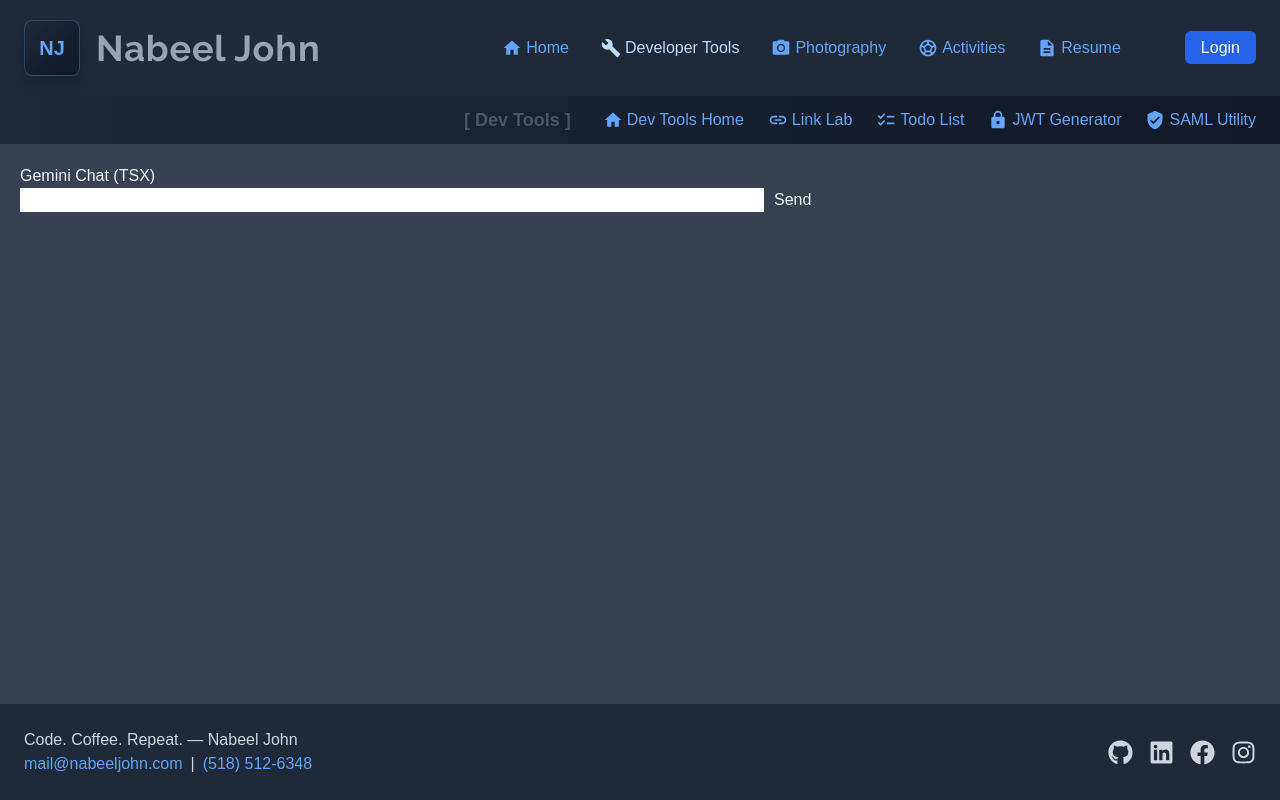
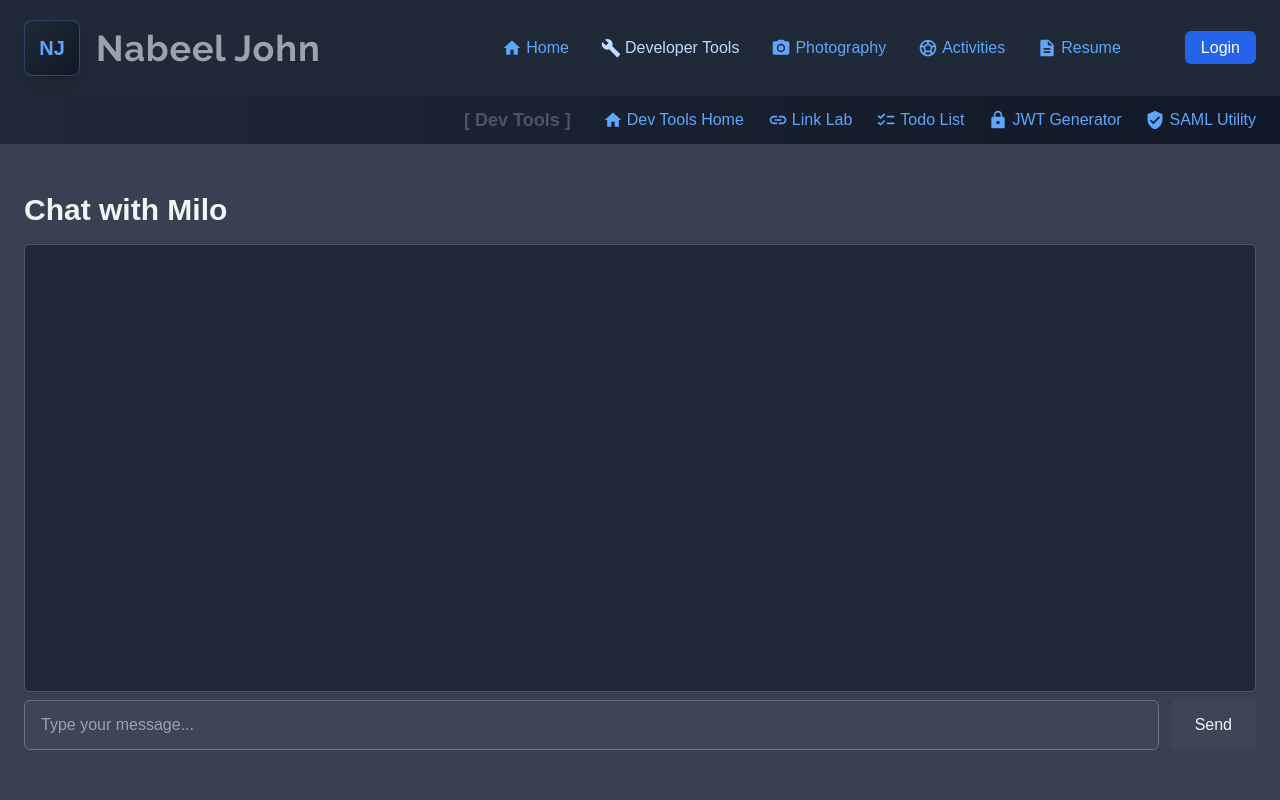
Before and after one commit to nabeeljohn/njohnweb, a Next.js app: page /tools/agent in a window 1280 px wide. Shown: the top 800 px of the page. Built offline with nearby package versions, Linux system fonts and the light colour scheme.

Commit message:
agent updates

```diff
--- a/app/api/gemini/route.tsx
+++ b/app/api/gemini/route.tsx
@@ -1,26 +1,29 @@
-import { NextRequest, NextResponse } from "next/server";
 import { GoogleGenerativeAI } from "@google/generative-ai";
+import { NextResponse } from "next/server";
 
-interface RequestBody {
-  message: string;
-}
+const genAI = new GoogleGenerativeAI(process.env.GEMINI_API_KEY!);
 
-export async function POST(req: NextRequest) {
+export async function POST(req: Request) {
   try {
-    const { message } = (await req.json()) as RequestBody;
+    const { messages } = await req.json();
 
-    const genAI = new GoogleGenerativeAI(process.env.GEMINI_API_KEY!);
+    const model = genAI.getGenerativeModel({
+      model: "gemini-2.5-flash",
+    });
 
-    const model = genAI.getGenerativeModel({ model: "gemini-flash-latest" });
+    const result = await model.generateContent({
+      contents: messages.map((msg: any) => ({
+        role: msg.role === "assistant" ? "model" : "user",
+        parts: [{ text: msg.content }],
+      })),
+    });
 
-    const result = await model.generateContent(message);
-    const response = await result.response;
-
-    return NextResponse.json({ reply: response.text() });
-  } catch (error) {
-    console.error("Gemini API error:", error);
+    const reply = result.response.text();
+    return NextResponse.json({ reply: reply ?? "" });
+  } catch (error: any) {
+    console.error("API ERROR:", error);
     return NextResponse.json(
-      { error: "Something went wrong with Gemini API" },
+      { error: error.message || "Something went wrong" },
       { status: 500 }
     );
   }
--- a/app/tools/agent/page.tsx
+++ b/app/tools/agent/page.tsx
@@ -1,52 +1,121 @@
 "use client";
-import { useState } from "react";
+import { useState, useRef, useEffect } from "react";
+
+type Message = {
+  role: "user" | "assistant" | "system";
+  content: string;
+};
 
 export default function ChatPage() {
+  const [messages, setMessages] = useState<Message[]>([]);
   const [input, setInput] = useState("");
-  const [reply, setReply] = useState<string | null>(null);
   const [loading, setLoading] = useState(false);
 
+  const chatBoxRef = useRef<HTMLDivElement>(null);
+
+  useEffect(() => {
+    if (chatBoxRef.current) {
+      chatBoxRef.current.scrollTop = chatBoxRef.current.scrollHeight;
+    }
+  }, [messages, loading]);
+
   const sendMessage = async () => {
-    if (!input) return;
+    if (!input.trim()) return;
+
+    const userMessage: Message = { role: "user", content: input };
+    const updatedMessages: Message[] = [...messages, userMessage];
+
+    setMessages(updatedMessages);
+    setInput("");
     setLoading(true);
+
     try {
+      const systemMessage: Message = {
+        role: "system",
+        content:
+          "You are 'Milo', a helpful AI assistant. Respond concisely in short sentences, maximum 2-3 sentences."
+      };
+
+      const body = { messages: [systemMessage, ...updatedMessages] };
+
       const res = await fetch("/api/gemini", {
         method: "POST",
         headers: { "Content-Type": "application/json" },
-        body: JSON.stringify({ message: input }),
+        body: JSON.stringify(body)
       });
 
       const data: { reply?: string; error?: string } = await res.json();
 
-      if (data.reply) setReply(data.reply);
-      else setReply(`Error: ${data.error}`);
+      const assistantMessage: Message = {
+        role: "assistant",
+        content: data.reply ?? data.error ?? "No response received."
+      };
+
+      setMessages([...updatedMessages, assistantMessage]);
     } catch (err) {
-      setReply("Network error");
       console.error(err);
+      setMessages([
+        ...updatedMessages,
+        { role: "assistant", content: "Network error." }
+      ]);
     } finally {
       setLoading(false);
     }
   };
 
   return (
-    <main style={{ padding: 20 }}>
-      <h1>Gemini Chat (TSX)</h1>
+    <div className="bg-gray-700 text-gray-100 py-12">
+      <div className="max-w-7xl mx-auto px-6 flex flex-col h-[80vh]">
+        {/* Page Title */}
+        <h1 className="text-3xl font-bold mb-4">Chat with Milo</h1>
 
-      <input
-        type="text"
-        value={input}
-        onChange={(e) => setInput(e.target.value)}
-        style={{ width: "60%", marginRight: 10 }}
-      />
-      <button onClick={sendMessage} disabled={loading}>
-        {loading ? "Sending..." : "Send"}
-      </button>
+        {/* Chat Box */}
+        <div
+          ref={chatBoxRef}
+          className="flex-[0_0_70%] bg-gray-800 border border-gray-600 rounded-md p-4 overflow-y-auto"
+        >
+          {messages.map((msg, index) => (
+            <div key={index} className="mb-2">
+              {msg.role === "assistant" && (
+                <div className="text-sm text-gray-300 mb-1">Milo</div>
+              )}
+              <div
+                className={`p-3 rounded-md max-w-[75%] ${
+                  msg.role === "user"
+                    ? "bg-gray-400 bg-opacity-30 text-white ml-auto backdrop-blur-sm"
+                    : "bg-gray-200 bg-opacity-30 text-white backdrop-blur-sm"
+                }`}
+              >
+                <p className="whitespace-pre-wrap">{msg.content}</p>
+              </div>
+            </div>
+          ))}
+          {loading && (
+            <div className="bg-gray-200 bg-opacity-30 border border-gray-600 p-3 rounded-md max-w-[75%] backdrop-blur-sm">
+              Milo is thinking...
+            </div>
+          )}
+        </div>
 
-      {reply && (
-        <div style={{ marginTop: 20, padding: 10, border: "1px solid #ccc" }}>
-          <strong>Reply:</strong> {reply}
+        {/* Input Bar */}
+        <div className="flex gap-3 mt-2">
+          <input
+            type="text"
+            value={input}
+            onChange={(e) => setInput(e.target.value)}
+            onKeyDown={(e) => e.key === "Enter" && sendMessage()}
+            placeholder="Type your message..."
+            className="flex-1 px-4 py-3 rounded-md bg-gray-600 bg-opacity-30 border border-gray-500 text-white focus:outline-none focus:ring-2 focus:ring-blue-500 backdrop-blur-sm"
+          />
+          <button
+            onClick={sendMessage}
+            disabled={loading}
+            className="px-6 py-3 bg-gray-600 bg-opacity-30 hover:bg-gray-500 rounded-md font-medium disabled:opacity-50 disabled:cursor-not-allowed transition backdrop-blur-sm"
+          >
+            Send
+          </button>
         </div>
-      )}
-    </main>
+      </div>
+    </div>
   );
 }
```
Also changed, not shown: 1 other file (tests, documents, lock files or other folders).
